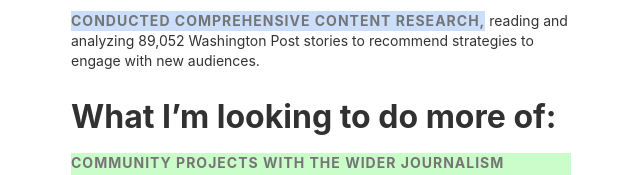
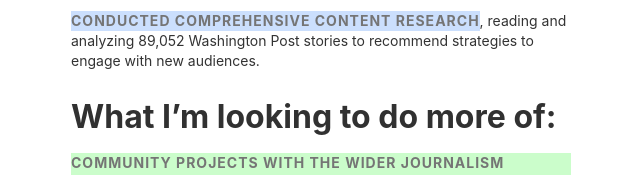
Before and after one commit to sophie-ho/sophie-ho.github.io, a plain HTML site: page index.html in a window 1280 px wide. Shown: the part 831-1006 px from the top of the page, 319-959 px from the left. Drawn offline with Linux system fonts and the light colour scheme.

```diff
--- a/index.html
+++ b/index.html
@@ -28,7 +28,7 @@
                      <p><strong><span style="background:#CBDFFD">Led strategy for newsroom products</span></strong>, building and delivering tools to help journalists understand their audiences and subscribers.</p>
                      <p><strong><span style="background:#CBDFFD">Spearheaded editorial and SEO strategies</strong></span> to increase reach of breaking news coverage to reach new audiences.</p>
                      <p><strong><span style="background:#CBDFFD">Experimented with new media and formats</strong></span>, such as an <a href = "https://www.washingtonpost.com/pr/wp/2016/10/19/the-washington-post-uses-artificial-intelligence-to-cover-nearly-500-races-on-election-day/">artificial intelligence bot that wrote hundreds of stories</a> and <a href = "https://www.washingtonpost.com/graphics/politics/facebook-messenger-elections-feels-results/">a messenger bot that asked how readers felt about the 2016 election</a> (that one got an <a href = "https://www.washingtonpost.com/pr/wp/2017/06/22/the-washington-post-wins-five-edward-r-murrow-awards/">award!</a>).</p>
-                     <p><strong><span style="background:#CBDFFD">Conducted comprehensive content research,</strong></span> reading and analyzing 89,052 Washington Post stories to recommend strategies to engage with new audiences.</p>
+                     <p><strong><span style="background:#CBDFFD">Conducted comprehensive content research</strong></span>, reading and analyzing 89,052 Washington Post stories to recommend strategies to engage with new audiences.</p>
                      <h1>What I’m looking to do more of:</h1>
                      <p><span style="background: #CBFDCB"><strong>Community projects with the wider journalism community, especially with people of color and women.</strong></span>Some projects I’ve done with the journalism community include collaborating with 100+ journalists to build the <a href="https://opennews.org/what/community/dei-coalition/">DEI Coalition For Anti-Racist, Equitable, And Just Newsrooms</a>, a digital community for journalists who want to work toward a better future. As one of four committee leads, I facilitated a group who crafted <a href="https://docs.google.com/document/d/1xzZlzvUkbGCb9EjYrLUx_QSpSGCAgSY8UuXqsxBGB3Q/edit">our community’s agreements</a> and effective response framework.</p>
                      <p><span style="background: #CBFDCB"><strong>Teaching and speaking on my favorite subjects.</span></strong> Past talks I’ve done include: <a href="https://reutersinstitute.politics.ox.ac.uk/news/our-podcast-how-use-metrics-know-your-audience-and-sell-subscriptions">how to use metrics to know your audience and sell subscriptions</a>, <a href="https://nicar21.pathable.co/meetings/virtual/SENvPuAw5Mgz2ut87">why data skills are fundamental to creating equity in newsrooms</a>, <a href="https://etherpad.opennews.org/p/SRCCONLEAD2019-tracking-team-decisions">how to track team decisions</a>, and <a href="https://journalists.org/resources/thoughtful-testing-how-to-ask-the-right-questions-in-a-b-tests/">thoughtful questions to ask in A/B testing</a>.</p>
```
